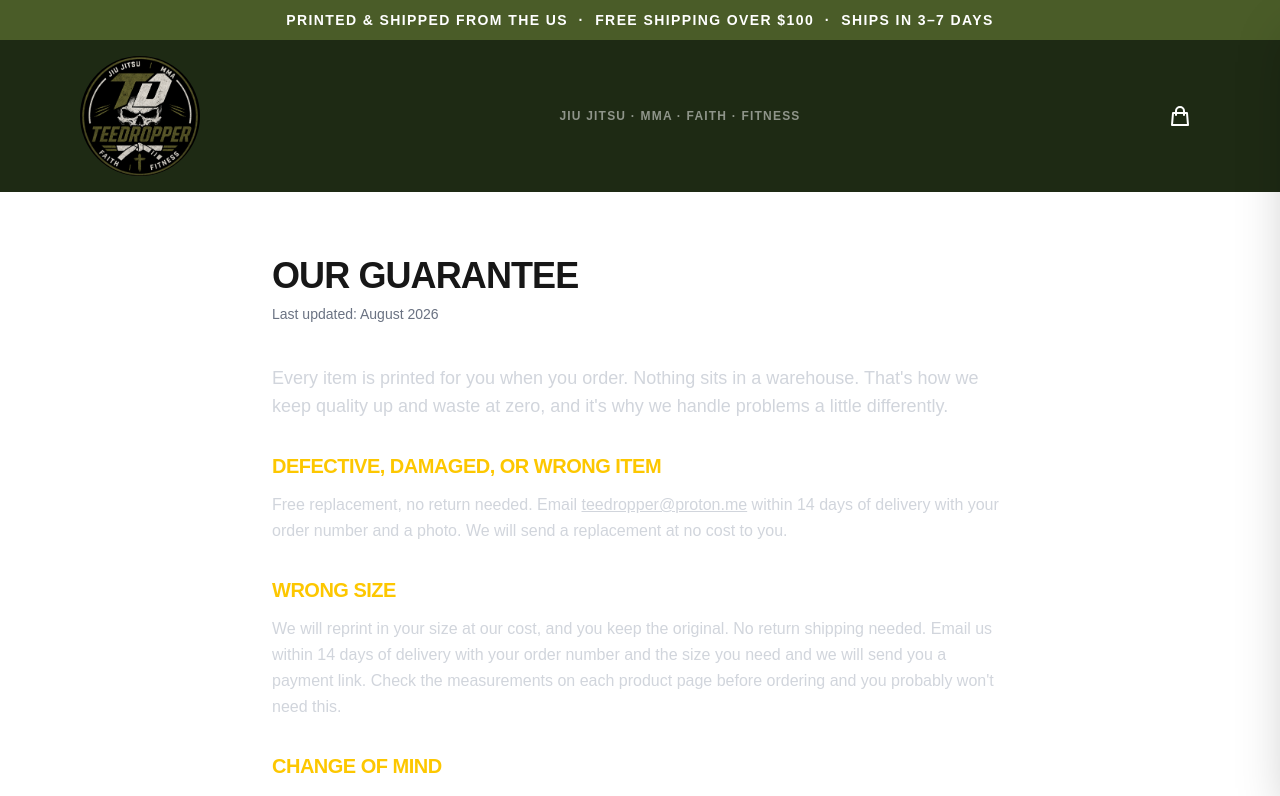
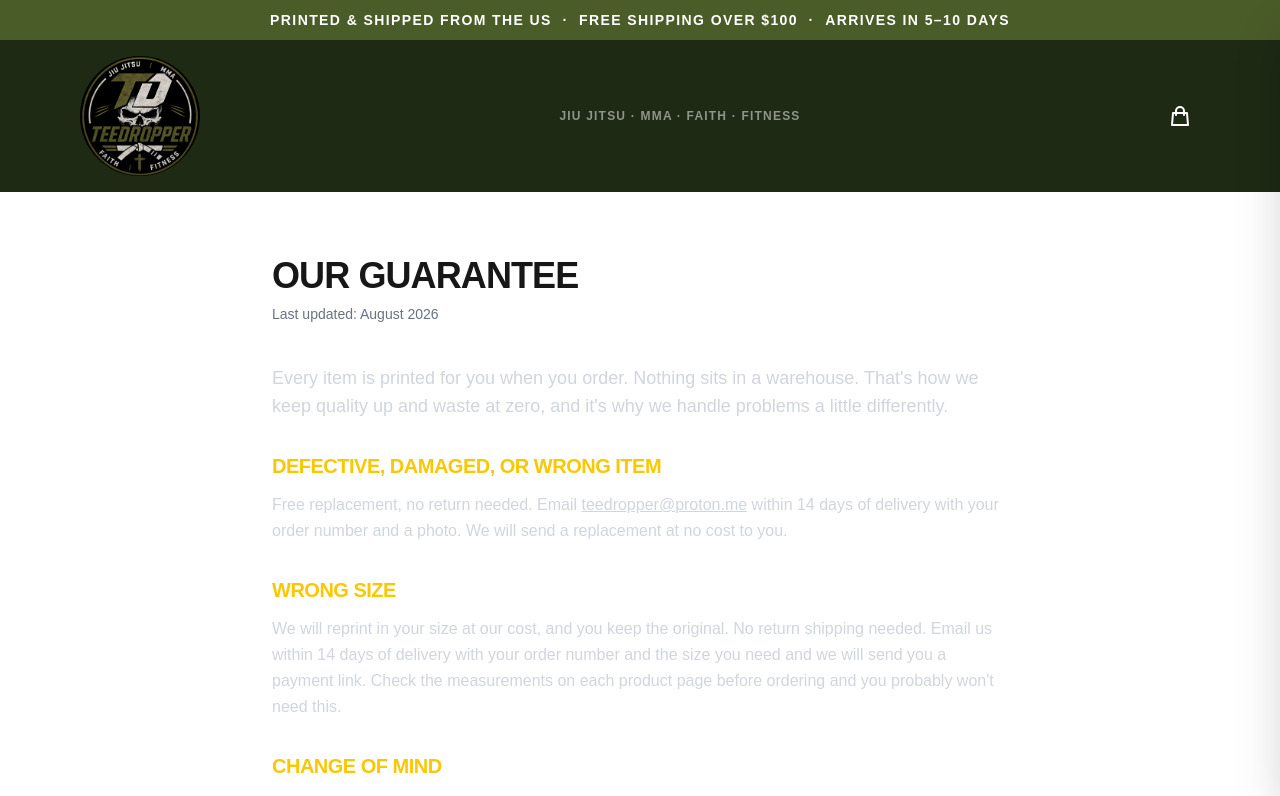
Before and after one commit to christworldorder/teedropper, a Next.js app: page /returns in a window 1280 px wide. Shown: the top 796 px of the page. Built offline with nearby package versions, Linux system fonts and the light colour scheme.

Commit message:
Fix promo bar timing: Ships in 3-7 → Arrives in 5-10 to match schema and About page

```diff
--- a/src/app/layout.tsx
+++ b/src/app/layout.tsx
@@ -58,7 +58,7 @@ export default function RootLayout({
         <CartProvider>
           {/* Promo announcement bar */}
           <div className="bg-[#4a5c28] text-white text-xs sm:text-sm font-black uppercase tracking-widest text-center py-2.5 px-4">
-            Printed &amp; Shipped from the US&nbsp;&nbsp;·&nbsp;&nbsp;Free Shipping Over $100&nbsp;&nbsp;·&nbsp;&nbsp;Ships in 3–7 Days
+            Printed &amp; Shipped from the US&nbsp;&nbsp;·&nbsp;&nbsp;Free Shipping Over $100&nbsp;&nbsp;·&nbsp;&nbsp;Arrives in 5–10 Days
           </div>
           <Navbar />
           <main>{children}</main>
```
